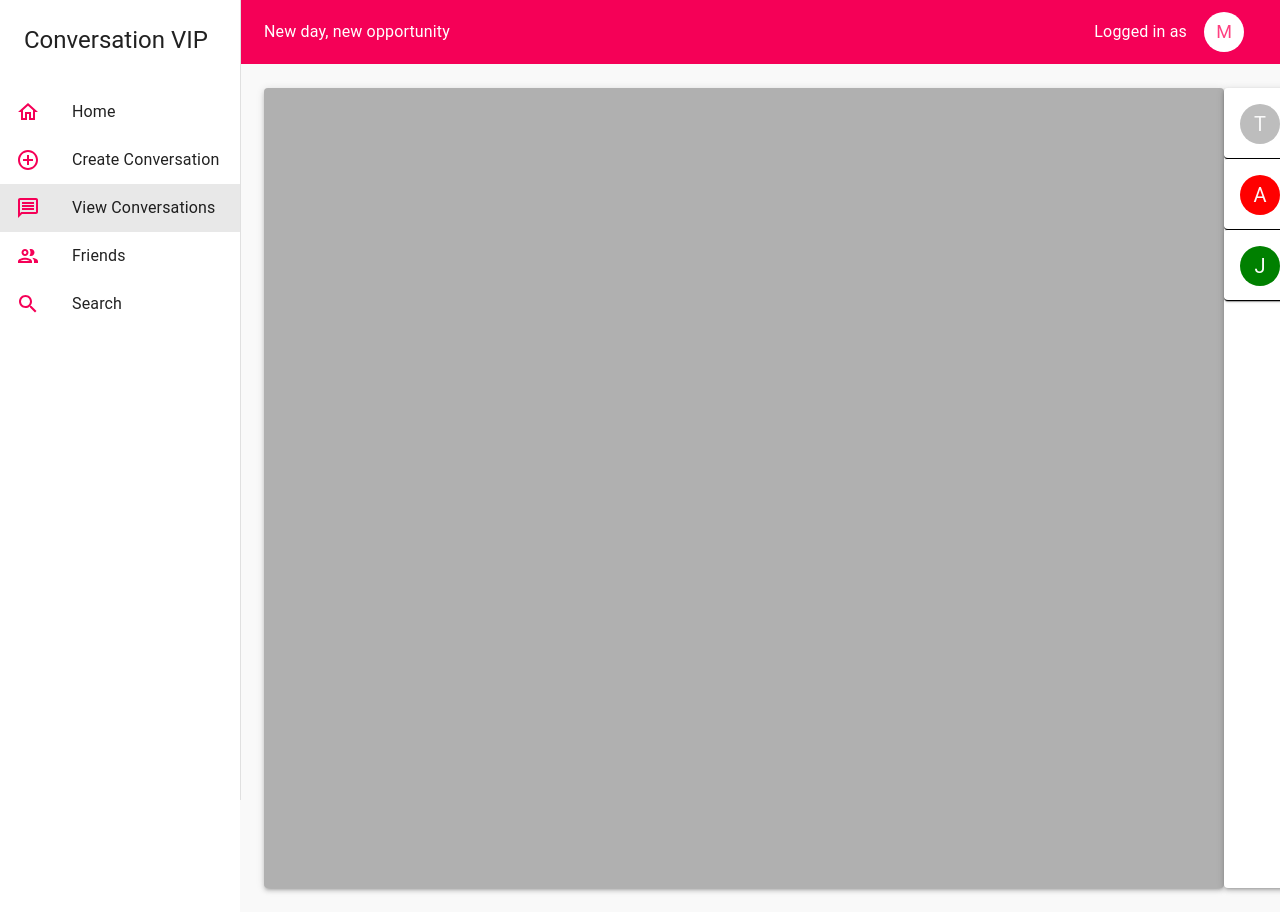
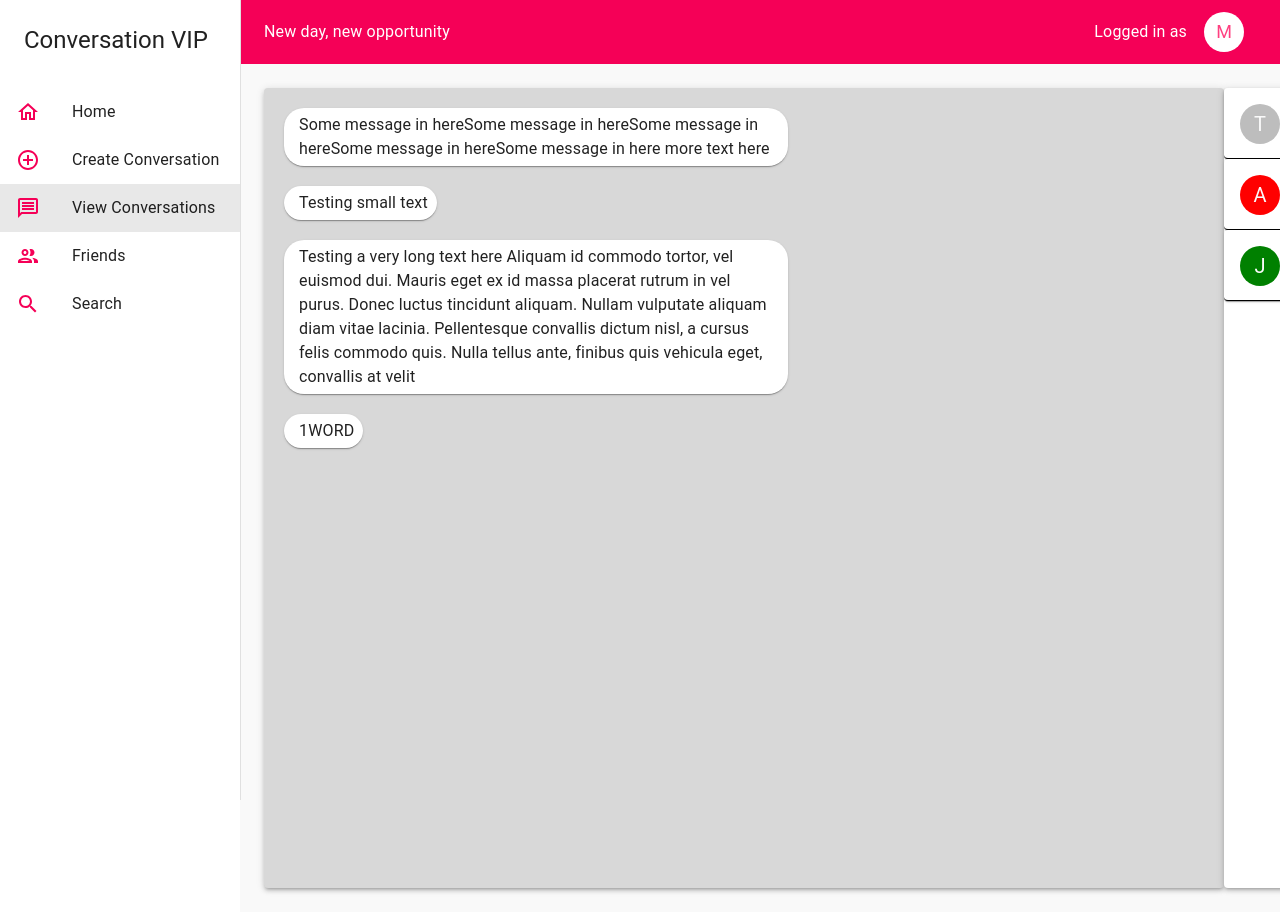
Before and after one commit to v3rti/capp-pfe, a React (Create React App) app: page /conversations in a window 1280 px wide. Shown: the top 912 px of the page. Built offline with nearby package versions, Linux system fonts and the light colour scheme; the HTML template or start-up script is replaced by a standard one.

Commit message:
added second part of the conversation page layout, not yet completed

```diff
--- a/src/Components/MoreConvos/Convo UI/Styles.js
+++ b/src/Components/MoreConvos/Convo UI/Styles.js
@@ -9,7 +9,8 @@ const useStyles = makeStyles({
   paperEx: {
     width: 1300,
     height: 800,
-    backgroundColor: "#B0B0B0"
+    backgroundColor: "#D8D8D8",
+
   },
   paperSecond: {
     width: 320,
@@ -26,7 +27,28 @@ const useStyles = makeStyles({
   },
   avatarColorTest: {
     backgroundColor: "green"
+  },
+  msgWrapper: {
+
+    width:"fit-content"
+  },
+
+  msgPaper: {
+    paddingRight: "4px",
+    marginTop: "20px",
+    marginLeft: "20px",
+    height: "auto",
+    maxWidth: "500px",
+    width: "auto",
+    borderRadius: "20px",
+    marginBottom: "20px"
+  },
+
+  textParagraph: {
+    padding: "5px",
+    marginLeft: "10px"
   }
+
 })
 
 export default useStyles;
--- a/src/Components/MoreConvos/UserConvos.js
+++ b/src/Components/MoreConvos/UserConvos.js
@@ -1,5 +1,5 @@
 import React from 'react';
-import {Paper} from '@material-ui/core';
+import {Paper, Typography} from '@material-ui/core';
 
 import useStyles from './Convo UI/Styles';
 import LeftSideBar from './Convo UI/LeftSideBar';
@@ -12,6 +12,26 @@ function UserConvo(){
   return(
     <div className={classes.papersWrapper}>
       <Paper className={classes.paperEx} elevation={3}>
+        <div className={classes.msgWrapper}>
+          <Paper className={classes.msgPaper}>
+            <Typography variant="body1" className={classes.textParagraph}>Some message in hereSome message in hereSome message in hereSome message in hereSome message in here more text here </Typography>
+          </Paper>
+        </div>
+        <div className={classes.msgWrapper}>
+        <Paper className={classes.msgPaper}>
+            <Typography variant="body1" className={classes.textParagraph}>Testing small text</Typography>
+        </Paper>
+        </div>
+        <div className={classes.msgWrapper}>
+        <Paper className={classes.msgPaper}>
+            <Typography variant="body1" className={classes.textParagraph}>Testing a very long text here  Aliquam id commodo tortor, vel euismod dui. Mauris eget ex id massa placerat rutrum in vel purus. Donec luctus tincidunt aliquam. Nullam vulputate aliquam diam vitae lacinia. Pellentesque convallis dictum nisl, a cursus felis commodo quis. Nulla tellus ante, finibus quis vehicula eget, convallis at velit</Typography>
+        </Paper>
+        </div>
+        <div className={classes.msgWrapper}>
+        <Paper className={classes.msgPaper}>
+            <Typography variant="body1" className={classes.textParagraph}>1WORD</Typography>
+        </Paper>
+        </div>
 
       </Paper>
 
```
